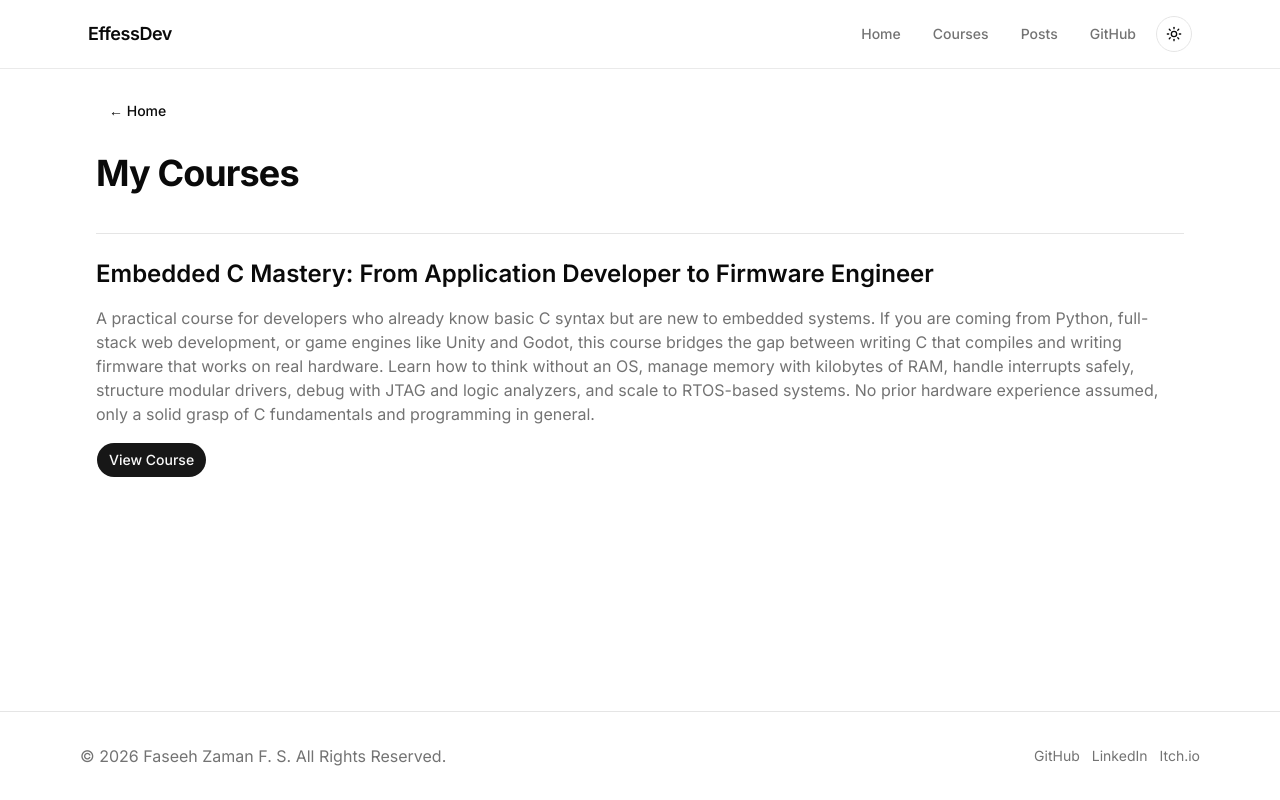
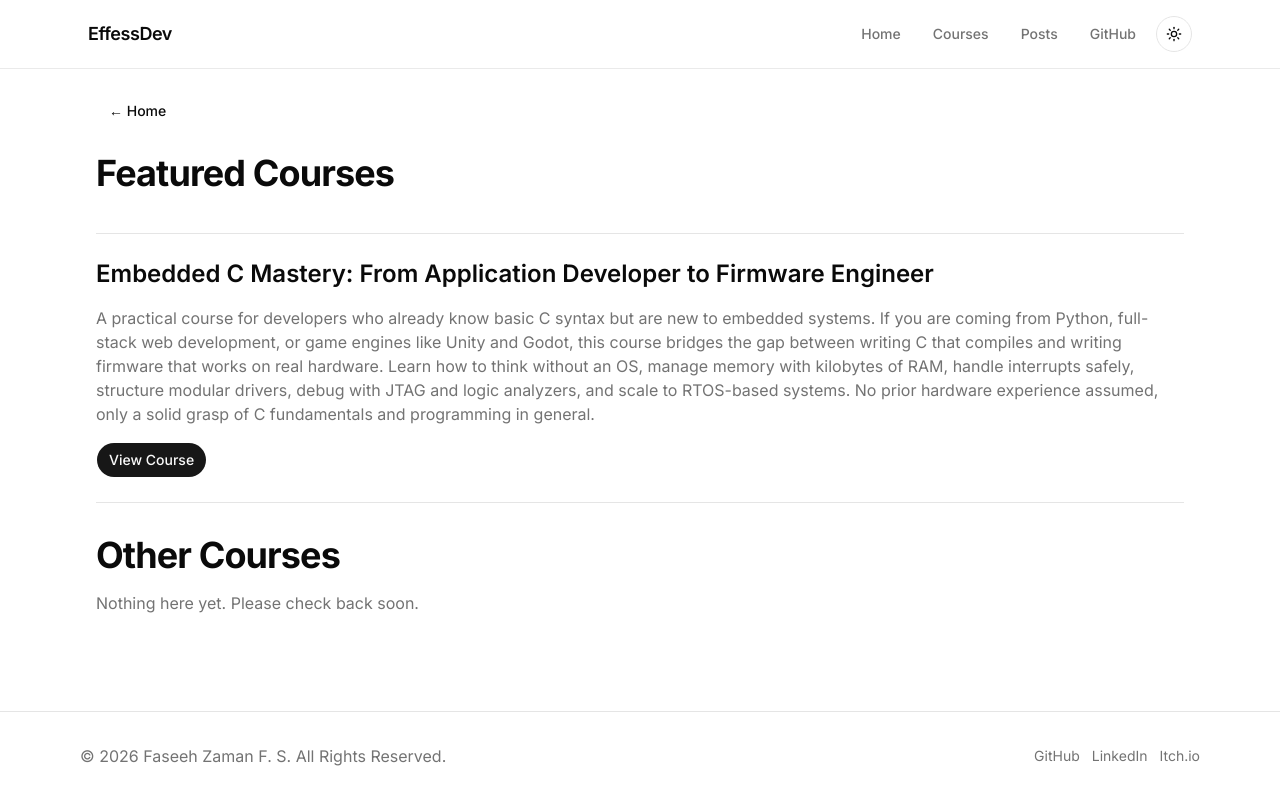
Before and after one commit to effessdev/effessdev.github.io, a Next.js app: page /courses in a window 1280 px wide. Built offline with nearby package versions, Linux system fonts and the light colour scheme.

Commit message:
put featured in meta.json

```diff
--- a/courses/embedded-c/meta.json
+++ b/courses/embedded-c/meta.json
@@ -1,4 +1,5 @@
 {
   "title": "Embedded C Mastery: From Application Developer to Firmware Engineer",
-  "description": "A practical course for developers who already know basic C syntax but are new to embedded systems. If you are coming from Python, full-stack web development, or game engines like Unity and Godot, this course bridges the gap between writing C that compiles and writing firmware that works on real hardware. Learn how to think without an OS, manage memory with kilobytes of RAM, handle interrupts safely, structure modular drivers, debug with JTAG and logic analyzers, and scale to RTOS-based systems. No prior hardware experience assumed, only a solid grasp of C fundamentals and programming in general."
+  "description": "A practical course for developers who already know basic C syntax but are new to embedded systems. If you are coming from Python, full-stack web development, or game engines like Unity and Godot, this course bridges the gap between writing C that compiles and writing firmware that works on real hardware. Learn how to think without an OS, manage memory with kilobytes of RAM, handle interrupts safely, structure modular drivers, debug with JTAG and logic analyzers, and scale to RTOS-based systems. No prior hardware experience assumed, only a solid grasp of C fundamentals and programming in general.",
+  "featured": true
 }
--- a/src/app/courses/page.tsx
+++ b/src/app/courses/page.tsx
@@ -1,6 +1,6 @@
 import TopNav from "@/components/layout/top-nav";
 import { buttonVariants } from "@/components/ui/button";
-import { getCourseMeta } from "@/lib/courses";
+import { getAllCoursesWithLatest } from "@/lib/courses";
 import Link from "next/link";
 import { Metadata } from "next";
 
@@ -10,13 +10,7 @@ export type Category = {
   content: string[];
 };
 
-export const courseCategories: Category[] = [
-  {
-    name: "My Courses",
-    description: "",
-    content: ["embedded-c"],
-  },
-];
+// Page now lists Featured Courses and Other Courses using course metadata
 
 export const metadata: Metadata = {
   title: "Courses | EffessDev",
@@ -38,42 +32,37 @@ export default function CoursesPage() {
     <>
       <TopNav backLabel="Home" backHref="/" />
       <main className="space-y-8">
-        {courseCategories.map((cat) => {
-          const metas = cat.content
-            .map((id) => {
-              try {
-                return getCourseMeta(id);
-              } catch (e) {
-                console.error(`Error fetching course meta for ID: ${id}`, e);
-                return null;
-              }
-            })
-            .filter(
-              (c): c is NonNullable<ReturnType<typeof getCourseMeta>> =>
-                c !== null,
-            );
+        {/* Load all courses, compute latest chapter dates, sort, and split by featured */}
+        {(() => {
+          const courses = getAllCoursesWithLatest().sort((a, b) => {
+            const ta = a.latestUpdated ? Date.parse(a.latestUpdated) : 0;
+            const tb = b.latestUpdated ? Date.parse(b.latestUpdated) : 0;
+            return tb - ta;
+          });
+
+          const featured = courses.filter((c) => c.featured);
+          const other = courses.filter((c) => !c.featured);
 
           return (
-            <section key={cat.name} className="space-y-4">
-              <h1 className="text-4xl font-bold tracking-tight">{cat.name}</h1>
-              {cat.description && (
-                <p className="text-base text-muted-foreground">
-                  {cat.description}
-                </p>
-              )}
-
-              {metas.length === 0 ? (
+            <>
+              <section className="space-y-4">
+                <h1 className="text-4xl font-bold tracking-tight">
+                  Featured Courses
+                </h1>
+                {featured.length === 0 ? (
                   <p className="text-muted-foreground">
                     Nothing here yet. Please check back soon.
                   </p>
                 ) : (
-                <div className="pt-6 flex flex-col gap-6">
-                  {metas.map((course) => (
+                  <div className="pt-6 flex flex-col gap-6 last:border-b last:pb-6">
+                    {featured.map((course) => (
                       <div
                         key={course.id}
                         className="flex flex-col gap-4 border-t w-full justify-between pt-6"
                       >
-                      <h2 className="text-2xl font-semibold">{course.title}</h2>
+                        <h2 className="text-2xl font-semibold">
+                          {course.title}
+                        </h2>
                         <p className="text-base text-muted-foreground">
                           {course.description}
                         </p>
@@ -90,8 +79,44 @@ export default function CoursesPage() {
                   </div>
                 )}
               </section>
+
+              <section className="space-y-4">
+                <h1 className="text-4xl font-bold tracking-tight">
+                  Other Courses
+                </h1>
+                {other.length === 0 ? (
+                  <p className="text-muted-foreground">
+                    Nothing here yet. Please check back soon.
+                  </p>
+                ) : (
+                  <div className="pt-6 flex flex-col gap-6">
+                    {other.map((course) => (
+                      <div
+                        key={course.id}
+                        className="flex flex-col gap-4 border-t w-full justify-between pt-6"
+                      >
+                        <h2 className="text-2xl font-semibold">
+                          {course.title}
+                        </h2>
+                        <p className="text-base text-muted-foreground">
+                          {course.description}
+                        </p>
+                        <Link
+                          href={`/courses/${course.id}`}
+                          className={
+                            buttonVariants({ variant: "default" }) + " w-min"
+                          }
+                        >
+                          View Course
+                        </Link>
+                      </div>
+                    ))}
+                  </div>
+                )}
+              </section>
+            </>
           );
-        })}
+        })()}
       </main>
     </>
   );
--- a/src/app/page.tsx
+++ b/src/app/page.tsx
@@ -12,7 +12,7 @@ import { ArrowRight } from "lucide-react";
 import { Badge } from "@/components/ui/badge";
 import { getFeaturedPosts } from "@/lib/posts";
 import { Post, CourseMeta } from "@/lib/types";
-import { getCourseMeta } from "@/lib/courses";
+import { getAllCoursesWithLatest } from "@/lib/courses";
 
 const featuredProjects = [
   {
@@ -49,8 +49,6 @@ const featuredProjects = [
   },
 ];
 
-const featuredCourseIds = ["embedded-c"];
-
 const quickLinks = [
   { href: "/courses", label: "View Courses" },
   { href: "/posts", label: "Read Posts" },
@@ -80,12 +78,13 @@ export const metadata: Metadata = {
 export default function Home() {
   let featuredCourses: CourseMeta[] = [];
   const featuredPosts: Post[] = getFeaturedPosts();
+  const allCourses = getAllCoursesWithLatest().sort((a, b) => {
+    const ta = a.latestUpdated ? Date.parse(a.latestUpdated) : 0;
+    const tb = b.latestUpdated ? Date.parse(b.latestUpdated) : 0;
+    return tb - ta;
+  });
 
-  if (featuredCourseIds.length > 0) {
-    featuredCourses = featuredCourseIds
-      .map((id) => getCourseMeta(id))
-      .filter((course): course is CourseMeta => course !== null);
-  }
+  featuredCourses = allCourses.filter((c) => c.featured) as CourseMeta[];
 
   return (
     <>
--- a/src/lib/courses.ts
+++ b/src/lib/courses.ts
@@ -21,6 +21,25 @@ export function getCourseMeta(courseId: string): CourseMeta {
 
 export function getAllCourses(): CourseMeta[] {
   return getAllCourseIds().map((id) => getCourseMeta(id));
+}
+
+export function getAllCoursesWithLatest(): (CourseMeta & {
+  latestUpdated?: string;
+})[] {
+  return getAllCourseIds().map((id) => {
+    const meta = getCourseMeta(id);
+    const chapters = getCourseChapters(id);
+
+    const latestDate = chapters
+      .map((c) => (c.updated ? new Date(c.updated) : null))
+      .filter((d): d is Date => d !== null)
+      .sort((a, b) => b.getTime() - a.getTime())[0];
+
+    return {
+      ...meta,
+      latestUpdated: latestDate ? latestDate.toISOString() : undefined,
+    };
+  });
 }
 
 export function getCourseChapters(courseId: string): Post[] {
--- a/src/lib/types.ts
+++ b/src/lib/types.ts
@@ -17,7 +17,8 @@ export type Post = z.infer<typeof PostSchema> & {
 export const CourseMetaSchema = z.object({
   id: z.string(),
   title: z.string(),
-  description: z.string(),
+  description: z.string().optional(),
+  featured: z.boolean().default(false),
 });
 
 export type CourseMeta = z.infer<typeof CourseMetaSchema>;
```
Lines whose indentation alone changed are shown as unchanged.
